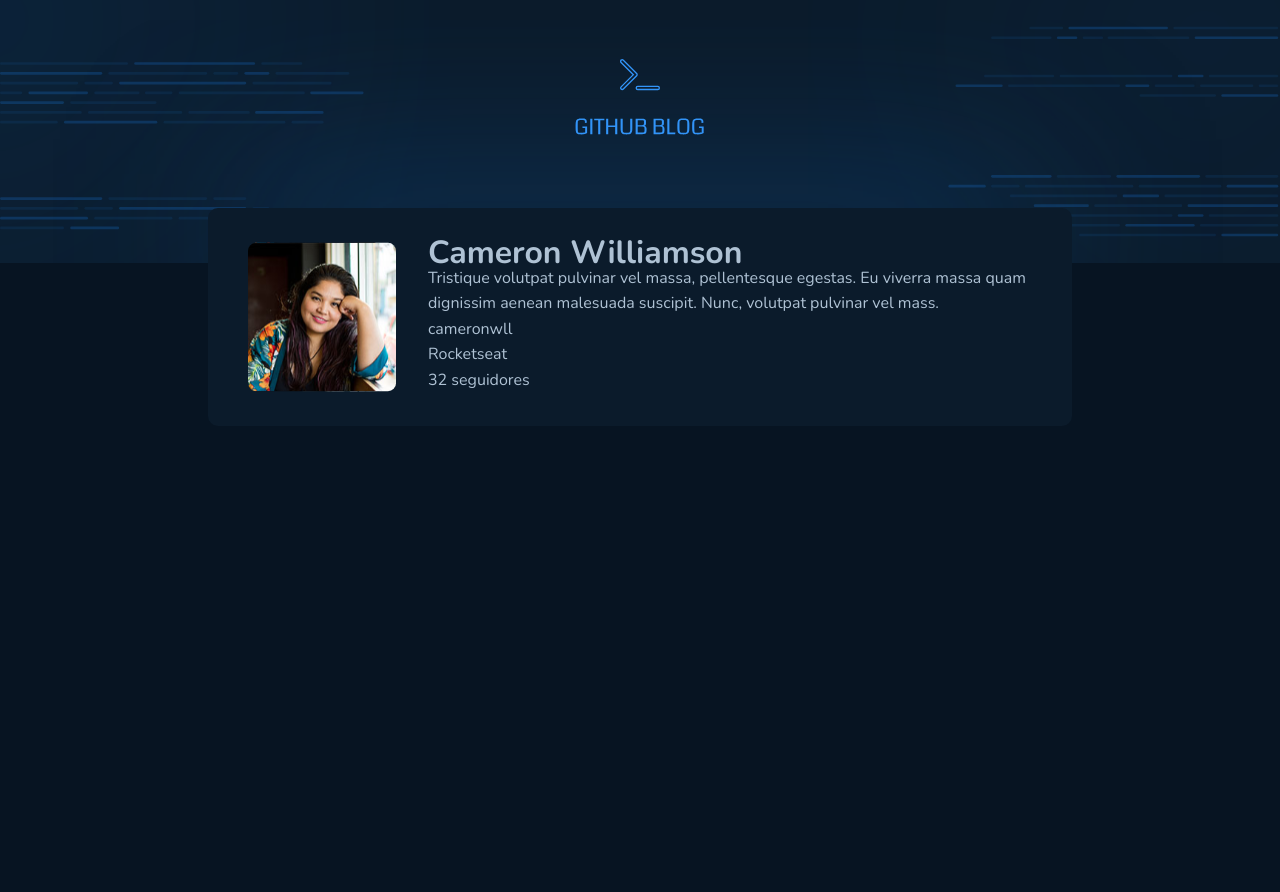
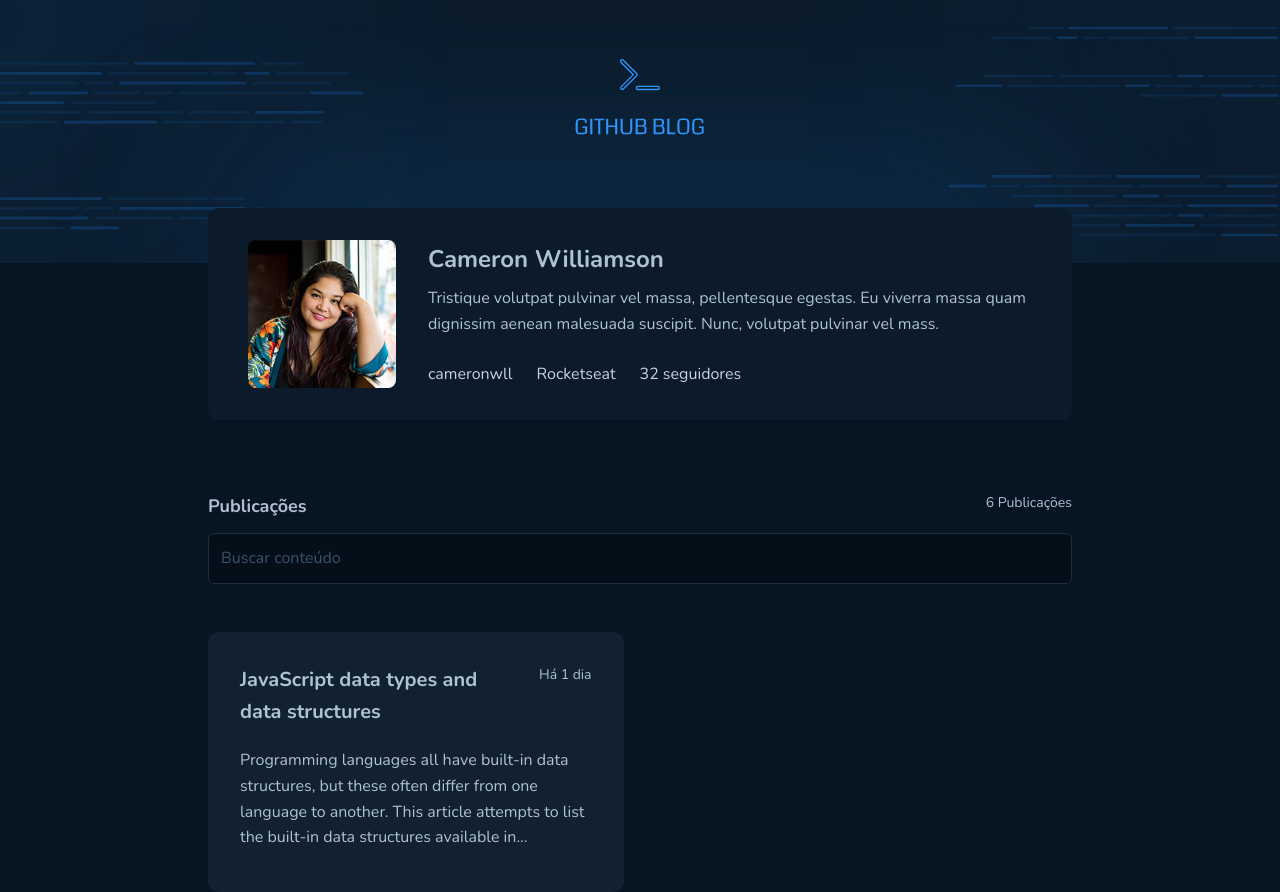
Before and after one commit to edilaine-as/ReactJS_GithubBlog, a React (Vite) app: page / in a window 1280 px wide. Before the commit the page ends 800 px from the top, so only its background shows below. Built offline with nearby package versions, Linux system fonts and the light colour scheme.

Commit message:
Working on Home page

```diff
--- a/src/components/Card/styles.ts
+++ b/src/components/Card/styles.ts
@@ -36,4 +36,8 @@ export const CardContainer = styled.div`
         -webkit-box-orient: vertical;
         overflow: hidden;
     }
+
+    &:hover{
+        border: 2px solid ${props => props.theme["base-label"]};
+    }
 `
--- a/src/pages/Home/index.tsx
+++ b/src/pages/Home/index.tsx
@@ -1,5 +1,6 @@
-import { HomeContainer, InfoProfile, ProfileContainer, ProfileContent } from "./styles";
+import { HomeContainer, InfoProfile, ProfileContainer, ProfileContent, SearchContainer } from "./styles";
 import Avatar from '../../../public/images/avatar.svg';
+import { Card } from "../../components/Card";
 
 export function Home(){
     return (
@@ -22,6 +23,16 @@ export function Home(){
                     </InfoProfile>
                 </ProfileContent>
             </ProfileContainer>
+
+            <SearchContainer>
+                <div>
+                    <h3>Publicações</h3>
+                    <span>6 Publicações</span>
+                </div>
+                <input type="text" placeholder="Buscar conteúdo" />
+            </SearchContainer>
+
+            <Card/>
         </HomeContainer>
     )
 }
--- a/src/pages/Home/styles.ts
+++ b/src/pages/Home/styles.ts
@@ -1,4 +1,5 @@
 import { styled } from "styled-components";
+import { mixins } from "../../styles/mixins";
 
 export const HomeContainer = styled.main`
     margin: 0 auto;
@@ -19,8 +20,58 @@ export const ProfileContainer = styled.div`
 
 export const ProfileContent = styled.div`
 
+    h1{
+        ${mixins.fonts.titleL};
+        margin-bottom: 0.5rem;
+    }
+
+    p{
+        margin-bottom: 1.5rem;
+    }
 `
 
 export const InfoProfile = styled.div`
+    color: ${props => props.theme["base-subtitle"]};
+
+    display: flex;
+    gap: 24px;
+`
+
+export const SearchContainer = styled.div`
+    margin-top: 4.5rem;
+    margin-bottom: 3rem;
+
+    > div{
+        display: flex;
+        justify-content: space-between;
+        margin-bottom: 0.75rem;
+
+        h3{
+            ${mixins.fonts.titleS};
+        }
+
+        span{
+            ${mixins.fonts.textS};
+            ${props => props.theme["base-span"]};
+        }
+    }
+
+    input{
+        background-color: ${props => props.theme["base-input"]};
+        color: ${props => props.theme["base-text"]};
+        border: 1px solid ${props => props.theme["base-border"]};
+        border-radius: 6px;
+
+        width: 100%;
+        padding: 12px;
+
+        &:focus-within {
+            outline: 1px solid ${props => props.theme.blue};
+        }
+
+        &::placeholder{
+            color: ${props => props.theme["base-label"]};
+        }
+    }
 
 `
--- a/src/styles/mixins.ts
+++ b/src/styles/mixins.ts
@@ -33,4 +33,4 @@ export const mixins = {
             font-size: 1.5rem;
         `,
     }
-} as const
+}
--- a/src/styles/themes/default.ts
+++ b/src/styles/themes/default.ts
@@ -9,5 +9,5 @@ export const defaultTheme = {
     'base-profile': '#0B1B2B',
     'base-background': '#071422',
     'base-input': '#040F1A',
-
-}
+    'blue': '#3294F8',
+} as const
```
